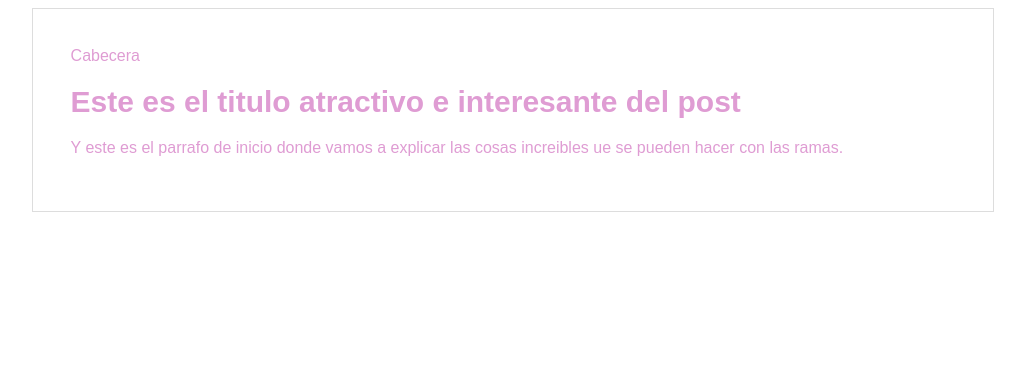
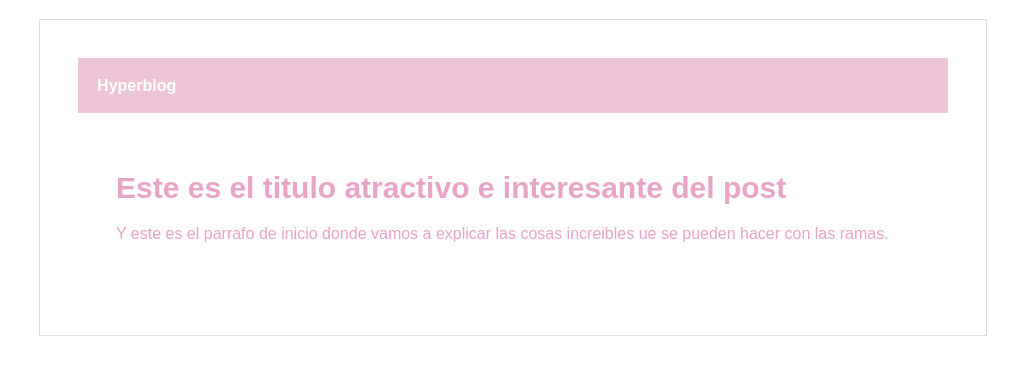
Before and after one commit to rsnati/hyperblog, a plain HTML site: page blogpost.html in a window 1280 px wide. Shown: the whole page, without its empty margins (127-1152 px from the left). Drawn offline with Linux system fonts and the light colour scheme.

Commit message:
Finalizada la cabecera con diseno rosa

```diff
--- a/blogpost.html
+++ b/blogpost.html
@@ -6,7 +6,7 @@
     <body>
         <div id='contain'>
             <div id ='Cabecera'>
-                Cabecera
+                Hyperblog
             </div>
             <div id='post'>
                 <h1>Este es el titulo atractivo e interesante
--- a/css/estilos.css
+++ b/css/estilos.css
@@ -1,7 +1,20 @@
 body {
     text-align: left;
     font-family: Arial, "Helvetica Neue", Helvetica, sans-serif;
-    color: #df9cd3;
+    color: #e9a3c6;
+    margin: 0 auto;
+    padding:0.5cm;
+}
+
+
+#Cabecera{
+
+    background: #eec5d6;
+    font-weight:bold;
+    color: white;
+    margin: 0 auto;
+    padding: 0.5cm;
+
 }
 
 #contain{
@@ -18,3 +31,7 @@ body {
     font-size:30px;
 
 }
+
+#post{
+    padding: 1cm;
+}
```
